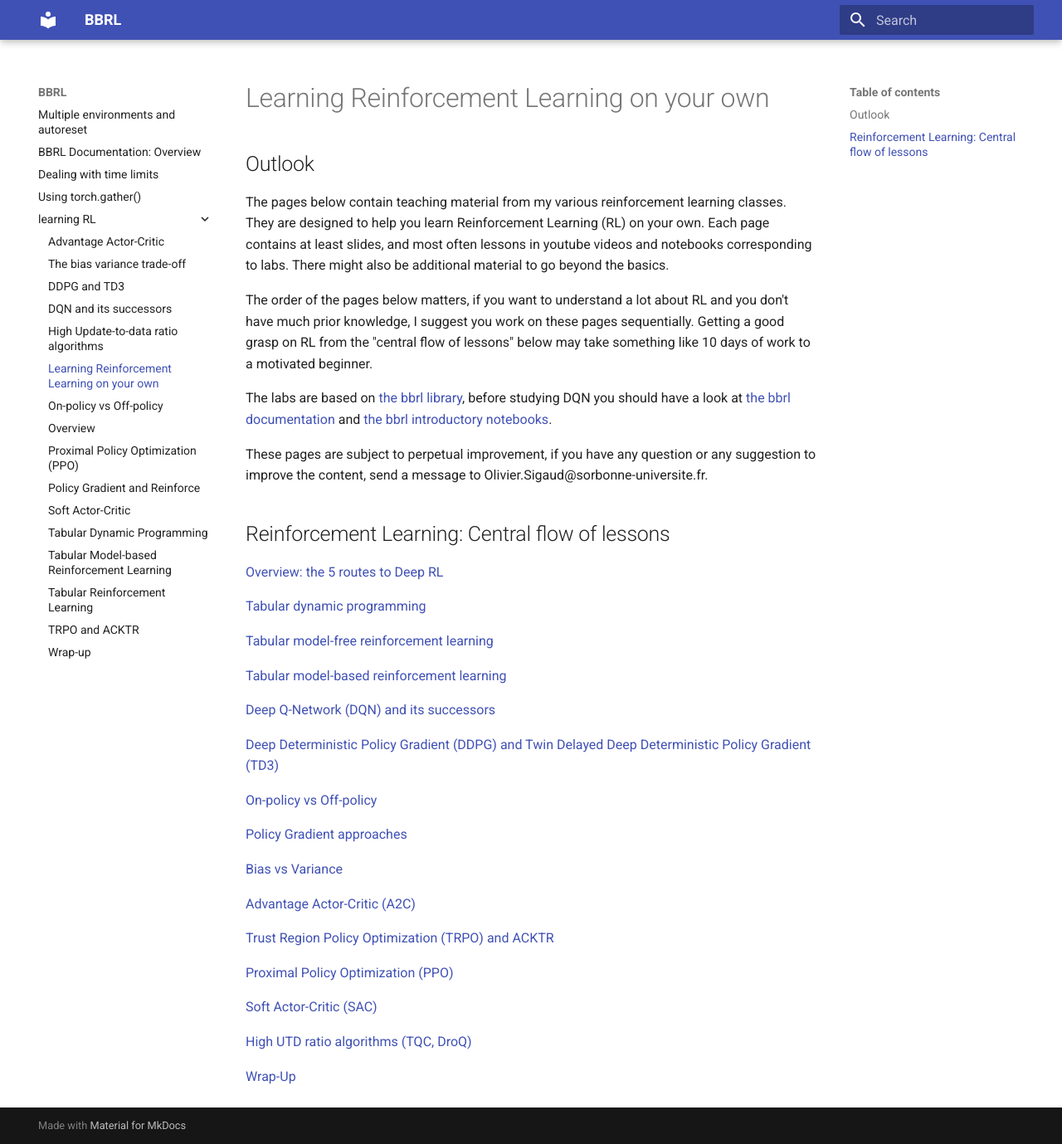
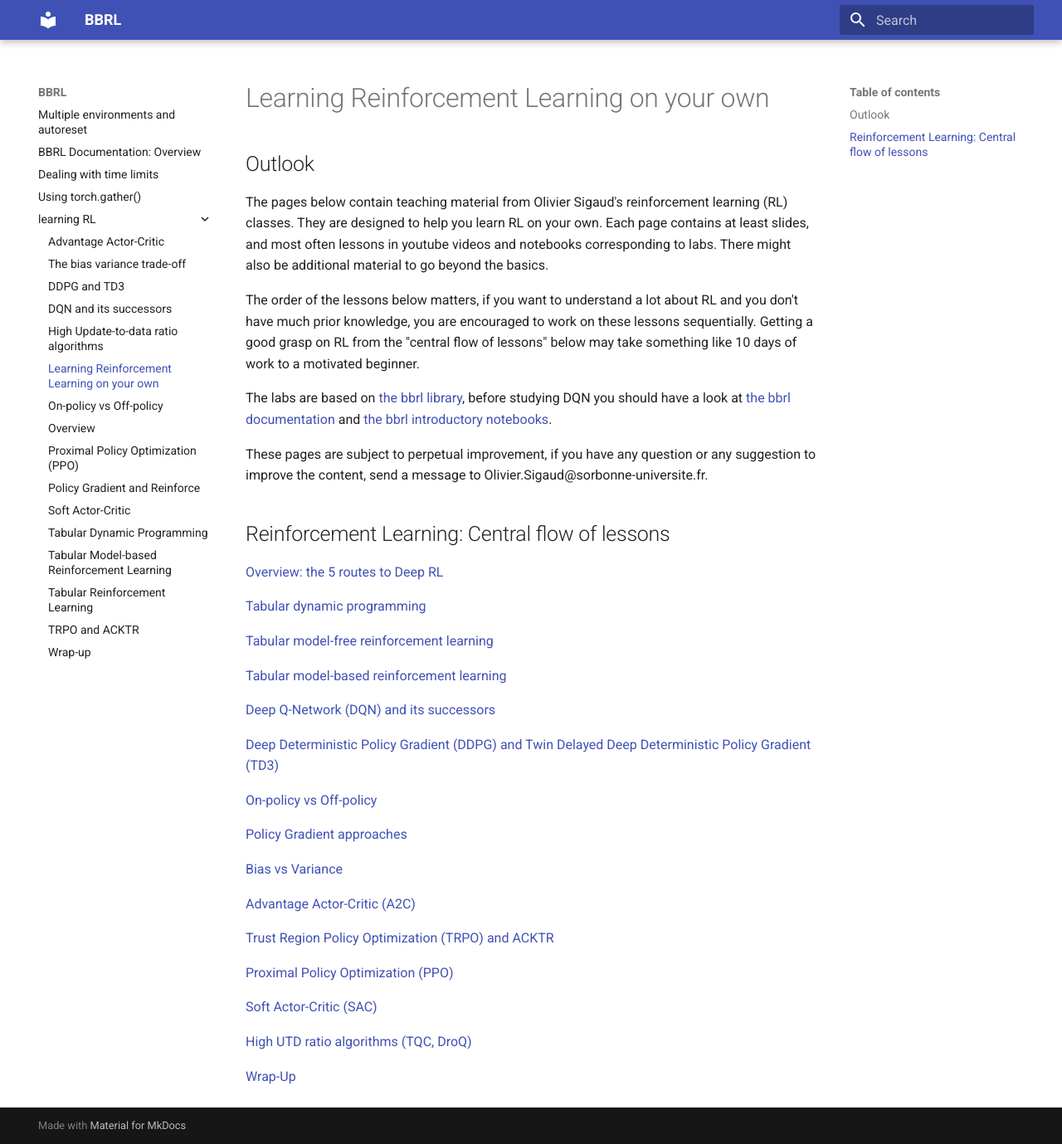
Before and after one commit to osigaud/bbrl, an MkDocs documentation site: the page built from docs/learning_RL/learning_RL.md, in a window 1280 px wide and 1379 px high. Shown: the whole window at 83% size. Built offline with MkDocs 1.6.1 and Material for MkDocs 9.7.7, drawn with Linux system fonts in a browser that asks for light colours.

Commit message:
updated learning RL message

```diff
--- a/docs/learning_RL/learning_RL.md
+++ b/docs/learning_RL/learning_RL.md
@@ -2,9 +2,9 @@
 
 ## Outlook
 
-The pages below contain teaching material from my various reinforcement learning classes. They are designed to help you learn Reinforcement Learning (RL) on your own. Each page contains at least slides, and most often lessons in youtube videos and notebooks corresponding to labs. There might also be additional material to go beyond the basics.
+The pages below contain teaching material from Olivier Sigaud's reinforcement learning (RL) classes. They are designed to help you learn RL on your own. Each page contains at least slides, and most often lessons in youtube videos and notebooks corresponding to labs. There might also be additional material to go beyond the basics.
 
-The order of the pages below matters, if you want to understand a lot about RL and you don't have much prior knowledge, I suggest you work on these pages sequentially. Getting a good grasp on RL from the "central flow of lessons" below may take something like 10 days of work to a motivated beginner.
+The order of the lessons below matters, if you want to understand a lot about RL and you don't have much prior knowledge, you are encouraged to work on these lessons sequentially. Getting a good grasp on RL from the "central flow of lessons" below may take something like 10 days of work to a motivated beginner.
 
 The labs are based on [the bbrl library](https://github.com/osigaud/bbrl), before studying DQN you should have a look at [the bbrl documentation](https://github.com/osigaud/bbrl/tree/master/docs/overview.md) and [the bbrl introductory notebooks](https://github.com/osigaud/bbrl/tree/master/docs/notebooks).
 
```
